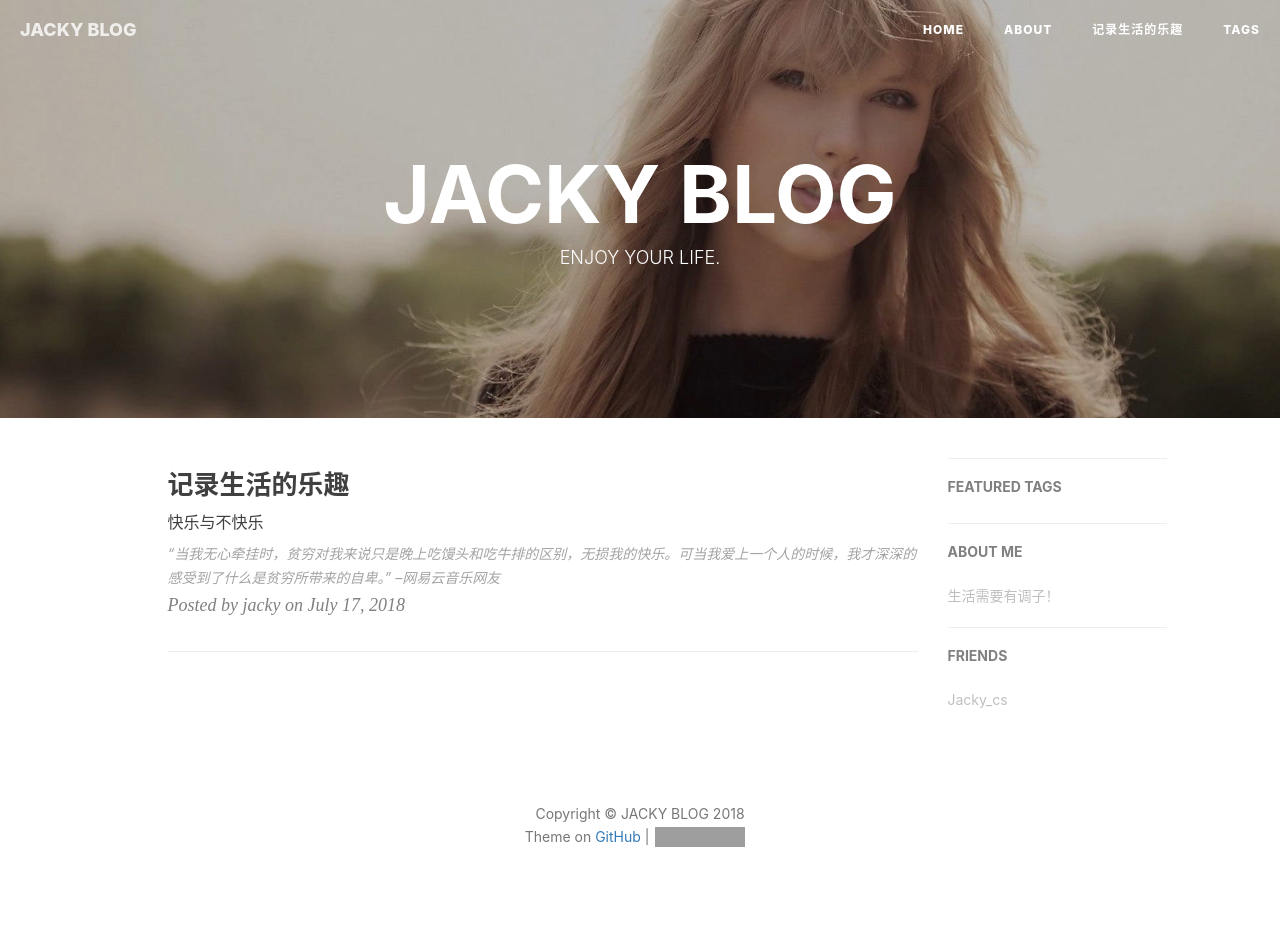
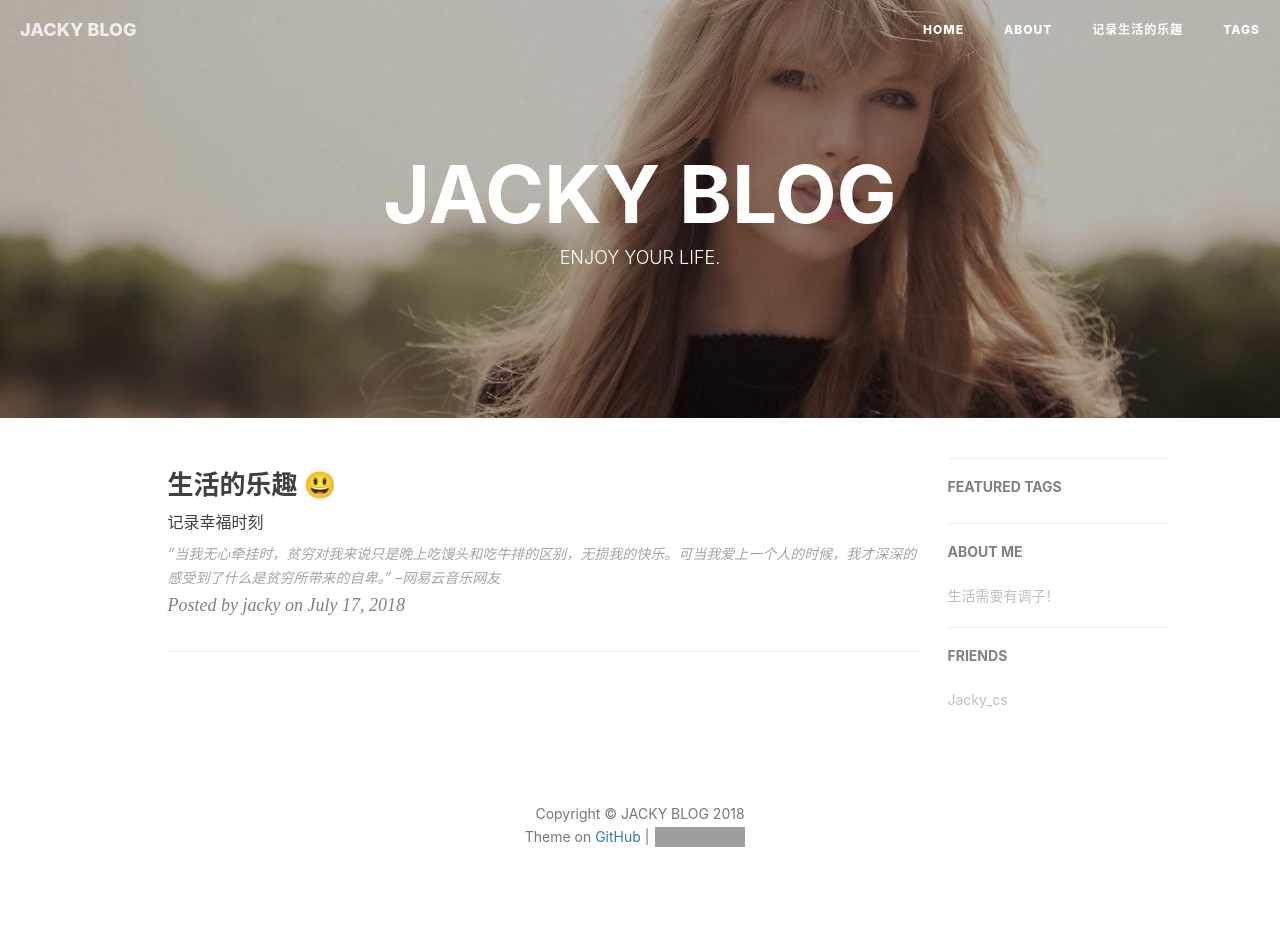
Before and after one commit to Jackywxp/Jackywxp.github.io, a Jekyll site: the page built from index.html, in a window 1280 px wide. Built offline with Jekyll 4.4.1, drawn with Linux system fonts in a browser that asks for light colours; nearby versions of some CDN libraries; the list of posts is cut into pages by our own code; comment, search, counter and statistics services are not loaded; grey boxes are pictures that could not be loaded.

Commit message:
Update and rename 2018-7-17-F1.md to 2018-7-17-F1😃.md

```diff
--- a/_posts/2018-7-17-F1.md
+++ b/_posts/2018-7-17-F1😃.md
@@ -1,7 +1,7 @@
 ---
 layout:     post   				    # 使用的布局（不需要改）
-title:      记录生活的乐趣   				# 标题
-subtitle:   快乐与不快乐                    #副标题
+title:      生活的乐趣 😃  				# 标题
+subtitle:   记录幸福时刻                    #副标题
 date:       2018-07-17 				# 时间
 author:     jacky					# 作者
 header-img: img/bj.jpg 	            #这篇文章标题背景图片
```
